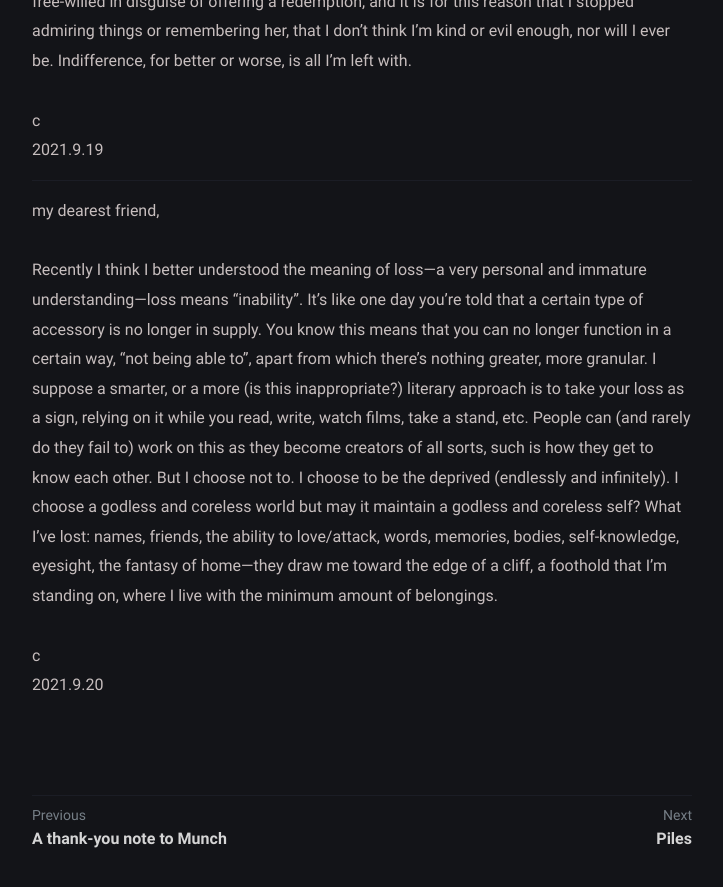
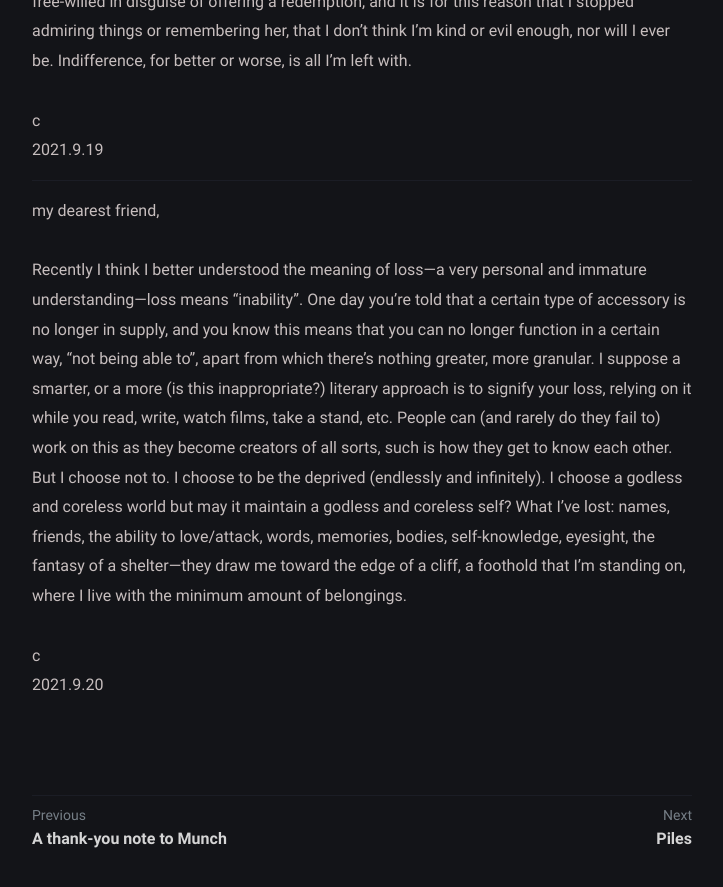
Before and after one commit to yijingch/afistforair.github.io, a Jekyll site: the page built from _posts/letters/2020-07-15-letters.md, in a window 1280 px wide and 900 px high, scrolled down 1180 px. Shown: the top 887 px of the window, without its empty margins (278-1001 px from the left). Built offline with Jekyll 4.4.1, drawn with Linux system fonts in a browser that asks for light colours.

Commit message:
edit post

```diff
--- a/_posts/letters/2020-07-15-letters.md
+++ b/_posts/letters/2020-07-15-letters.md
@@ -35,7 +35,7 @@ c
 
 my dearest friend,
 
-Recently I think I better understood the meaning of loss—a very personal and immature understanding—loss means “inability”. It’s like one day you’re told that a certain type of accessory is no longer in supply. You know this means that you can no longer function in a certain way, "not being able to", apart from which there’s nothing greater, more granular. I suppose a smarter, or a more (is this inappropriate?) literary approach is to take your loss as a sign, relying on it while you read, write, watch films, take a stand, etc. People can (and rarely do they fail to) work on this as they become creators of all sorts, such is how they get to know each other. But I choose not to. I choose to be the deprived (endlessly and infinitely). I choose a godless and coreless world but may it maintain a godless and coreless self? What I’ve lost: names, friends, the ability to love/attack, words, memories, bodies, self-knowledge, eyesight, the fantasy of home—they draw me toward the edge of a cliff, a foothold that I'm standing on, where I live with the minimum amount of belongings.
+Recently I think I better understood the meaning of loss—a very personal and immature understanding—loss means “inability”. One day you’re told that a certain type of accessory is no longer in supply, and you know this means that you can no longer function in a certain way, "not being able to", apart from which there’s nothing greater, more granular. I suppose a smarter, or a more (is this inappropriate?) literary approach is to signify your loss, relying on it while you read, write, watch films, take a stand, etc. People can (and rarely do they fail to) work on this as they become creators of all sorts, such is how they get to know each other. But I choose not to. I choose to be the deprived (endlessly and infinitely). I choose a godless and coreless world but may it maintain a godless and coreless self? What I’ve lost: names, friends, the ability to love/attack, words, memories, bodies, self-knowledge, eyesight, the fantasy of a shelter—they draw me toward the edge of a cliff, a foothold that I'm standing on, where I live with the minimum amount of belongings.
 
 c
 2021.9.20
```
